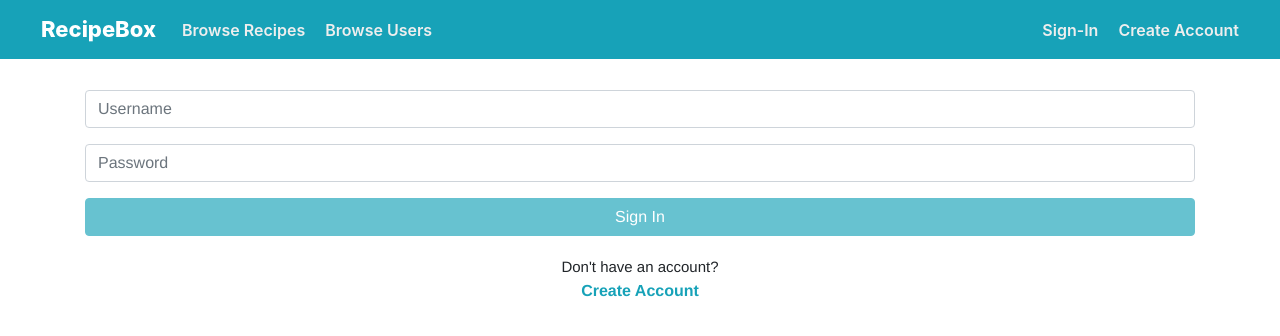
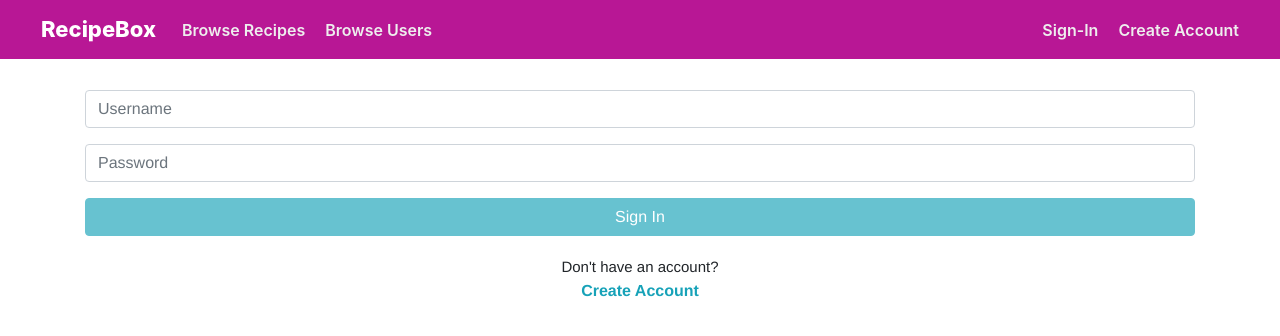
Before and after one commit to amn493/RecipeBox, a React (Create React App) app in the folder front-end/: page /sign-in in a window 1280 px wide. Shown: the top 336 px of the page. Built offline with nearby package versions, Linux system fonts and the light colour scheme; no server answers.

Commit message:
Testing continuous deployment

```diff
--- a/front-end/src/gencomponents/navbar/NavbarAndMenu.css
+++ b/front-end/src/gencomponents/navbar/NavbarAndMenu.css
@@ -1,5 +1,5 @@
 .rbxNavStyles {
-    background-color: rgb(23, 162, 184);
+    background-color: rgb(184, 23, 149);
     margin-top: 0px;
 }
 
```
